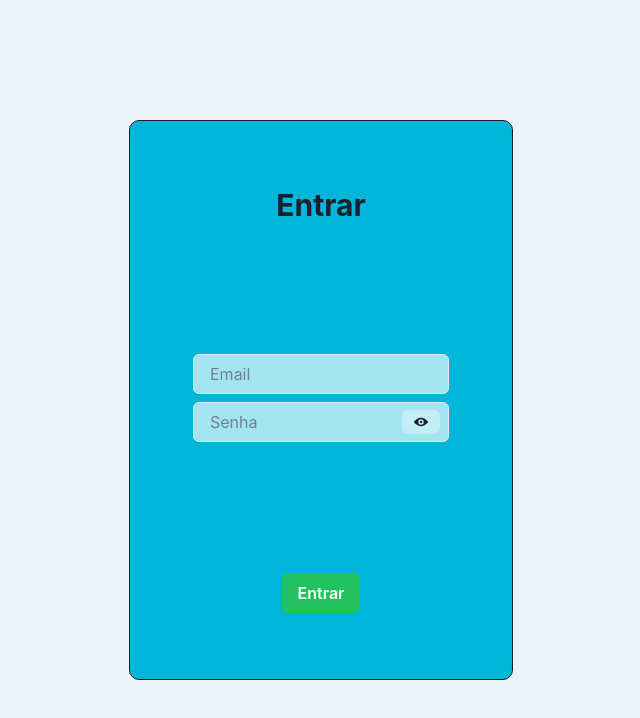
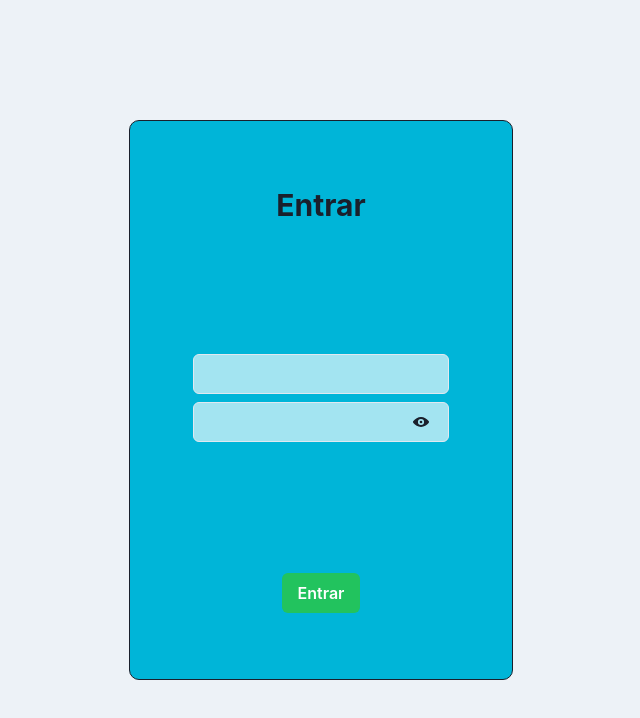
Before and after one commit to GabrielHenri12/ToDoList, a React (Vite) app in the folder Client/: page / in a window 1280 px wide. Shown: the top 718 px of the page, without its empty margins (319-959 px from the left). Built offline with nearby package versions, Linux system fonts and the light colour scheme.

Commit message:
creat new components input

```diff
--- a/Client/src/components/comuns/InputPassword.tsx
+++ b/Client/src/components/comuns/InputPassword.tsx
@@ -2,23 +2,30 @@
 import { ViewIcon, ViewOffIcon } from "@chakra-ui/icons"
 import { useState } from "react";
 
-export default () => {
+export type Props = {
+    placeholder: string;
+    value: string
+    setFunc: any
+}
+
+export default (props: Props) => {
     const [show, setShow] = useState(false)
     const handleClick = () => setShow(!show)
 
     return (
         <InputGroup size='md'>
             <Input
-                w={['50vw','40vw','20vw']}
+                value={props.value}
+                onChange={e => props.setFunc(e.target.value)}
+                type={show ? 'text' : 'password'}
+                placeholder={props.placeholder}
+                w={['50vw', '40vw', '20vw']}
                 pr='4.5rem'
                 bgColor='whiteAlpha.700'
-                type={show ? 'text' : 'password'}
-                placeholder='Senha'
+                focusBorderColor='blackAlpha.700'
             />
             <InputRightElement width='3.5rem'>
-                <Button bg='whiteAlpha.500' h='1.5rem' size='sm' onClick={handleClick}>
-                    {show ? <ViewOffIcon /> : <ViewIcon />}
-                </Button>
+                {show ? <ViewOffIcon onClick={handleClick} /> : <ViewIcon onClick={handleClick} />}
             </InputRightElement>
         </InputGroup>
     )
--- a/Client/src/components/comuns/Inputs.tsx
+++ b/Client/src/components/comuns/Inputs.tsx
@@ -1,15 +1,19 @@
 import { Input } from "@chakra-ui/react";
-import { ReactPropTypes } from "react";
+import { Props } from "./InputPassword";
 
-export default () => {
+
+export default (props: Props) => {
     return (
         <>
             <Input
+                value={props.value}
+                onChange={e => props.setFunc(e.target.value)}
+                type='text'
+                placeholder={props.placeholder}
                 w={['50vw','40vw','20vw']}
                 variant='outline'
                 bgColor='whiteAlpha.700'
-                type='text'
-                placeholder='Email'
+                focusBorderColor='blackAlpha.700'
             />
         </>
     )
```
